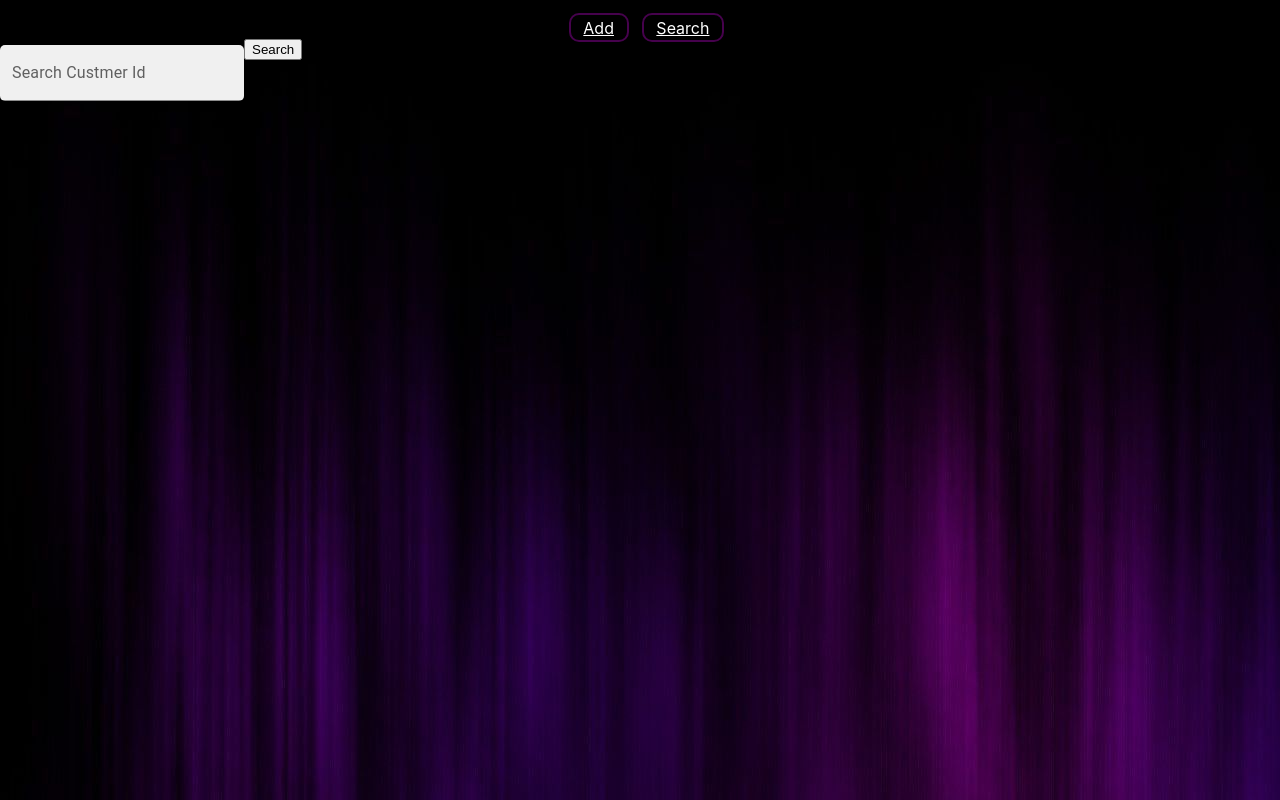
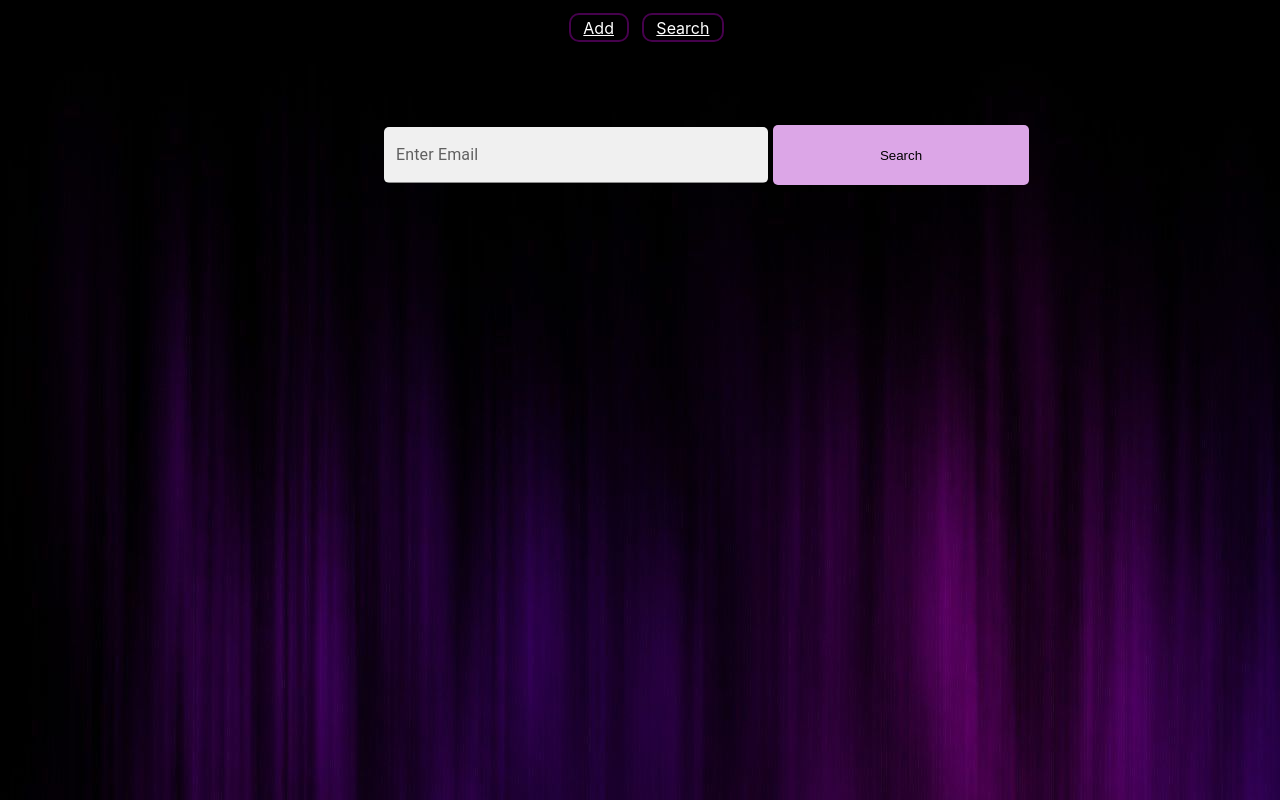
Before and after one commit to dipanshudiwaker/AdmitKard, a React (Create React App) app: page /Search in a window 1280 px wide. Built offline with nearby package versions, Linux system fonts and the light colour scheme.

Commit message:
Add a Avater Image

```diff
--- a/src/Component/Search.js
+++ b/src/Component/Search.js
@@ -8,8 +8,10 @@
 import ListItemAvatar from '@mui/material/ListItemAvatar';
 import Avatar from '@mui/material/Avatar';
 import Typography from '@mui/material/Typography';
+import avater from './avater.png'
+
 function Search() {
-  const [email,setEmail]=useState("");
+  const [email,setEmail]=useState([]);
   const [tableData,setTableData]=useState([])
 
 
@@ -18,30 +20,33 @@
       email
     }})
     .then(res =>{
-    setTableData(res.data);
+    setTableData((arr)=>arr.concat(res.data));
     }).catch(err => {
       console.log(err)
     })
     console.log(tableData)
   }
 
-
   let inputHandler = (e) => {
       setEmail(e.target.value)
+
+
   };
 
 
 
   return (
     <div>
-       <TextField value={email} onChange={inputHandler} label="Search Custmer Id" variant="filled" style={{backgroundColor:'white',borderRadius:'5px',marginBottom:'16px',marginTop: '7px'}} />
-          <button onClick={SearchI}>Search</button>
 
-        {tableData.map((data,id)=>{return(
-          <List sx={{ width: '100%', bgcolor: 'grey' }}>
+      <h1 style={{marginLeft:'40%'}}>Fetech The User Data </h1>
+       <TextField value={email} onChange={inputHandler} label="Enter Email" variant="filled" style={{width:"30%",backgroundColor:'white',borderRadius:'5px',marginBottom:'16px',marginTop: '7px',marginLeft:"30%"}} />
+          <button onClick={SearchI} style={{height:"60px",width:"20%",background:'#dca6e7',borderRadius:'5px',margin:'5px',borderColor:'transparent'}}>Search</button>
+
+        {tableData.map((data,)=>{return(<div style={{boxShadow:'0px 8px 16px 0px rgb(0,0,0,0.2)',margin:'10px',background: '#cdcde0', borderRadius:'10px'}}>
+          <List key={data.email} sx={{ width: '100%', bgcolor: 'grey'}}>
           <ListItem alignItems="flex-start">
             <ListItemAvatar>
-              <Avatar alt="Remy Sharp" src="/static/images/avatar/1.jpg" />
+              <Avatar alt="Remy Sharp" src={avater} />
             </ListItemAvatar>
             <ListItemText
               primary={data.name}
@@ -92,7 +97,7 @@
           <Divider variant="inset" component="li" />
 
         </List>
-
+    </div>
         )
 
         })}
```
Also changed, not shown: src/Component/avater.png (added).
